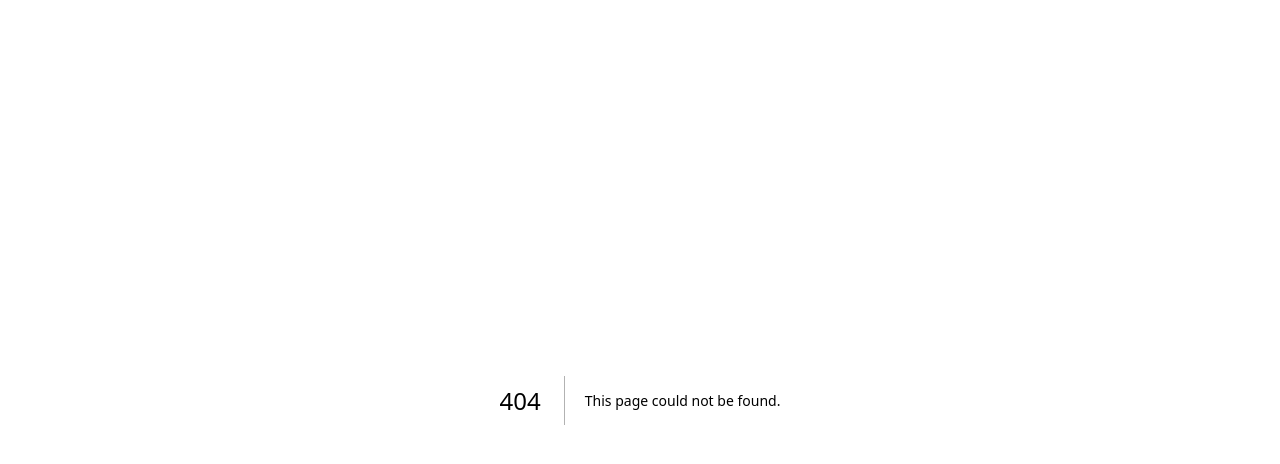
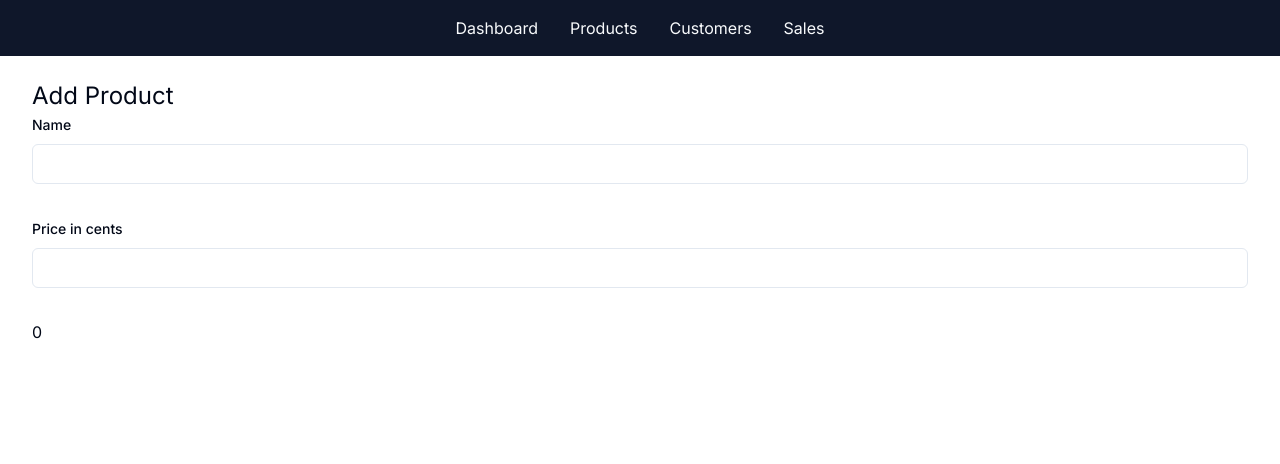
Before and after one commit to ezekuiel100/Ecommerce-next, a Next.js app: page /admin/products/new in a window 1280 px wide. Before the commit this address had no page. Shown: the top 464 px of the page. Built offline with nearby package versions, Linux system fonts and the light colour scheme.

Commit message:
New product page

```diff
--- a/package.json
+++ b/package.json
@@ -9,6 +9,7 @@
     "lint": "next lint"
   },
   "dependencies": {
+    "@radix-ui/react-label": "^2.0.2",
     "@radix-ui/react-slot": "^1.0.2",
     "class-variance-authority": "^0.7.0",
     "clsx": "^2.1.1",
--- /dev/null
+++ b/src/app/admin/products/new/page.tsx
@@ -0,0 +1,37 @@
+"use client";
+
+import { Input } from "@/components/ui/input";
+import { Label } from "@/components/ui/label";
+import { useState } from "react";
+
+export default function NewProductPage() {
+  const [princeInCents, setPrinceInCents] = useState<number>();
+
+  return (
+    <>
+      <h1 className="text-2xl">Add Product</h1>
+      <form className="space-y-8">
+        <div className="space-y-2">
+          <Label htmlFor="name">Name</Label>
+          <Input type="text" id="name" name="name" required />
+        </div>
+
+        <div className="space-y-2">
+          <Label htmlFor="priceInCents">Price in cents</Label>
+          <Input
+            type="number"
+            id="priceInCents"
+            name="priceInCents"
+            required
+            value={princeInCents}
+            onChange={(e) =>
+              setPrinceInCents(Number(e.target.value) || undefined)
+            }
+          />
+        </div>
+
+        <div className="">{(princeInCents || 0) / 100}</div>
+      </form>
+    </>
+  );
+}
--- a/src/app/admin/products/page.tsx
+++ b/src/app/admin/products/page.tsx
@@ -38,7 +38,7 @@
         <TableRow>
           <TableCell>Harry Poter</TableCell>
           <TableCell>100,00</TableCell>
-          <TableCell>Book</TableCell>
+          <TableCell>1</TableCell>
           <TableCell className="w-0">
             <span className="sr-only">Actions</span>
           </TableCell>
--- /dev/null
+++ b/src/components/ui/input.tsx
@@ -0,0 +1,25 @@
+import * as React from "react"
+
+import { cn } from "@/lib/utils"
+
+export interface InputProps
+  extends React.InputHTMLAttributes<HTMLInputElement> {}
+
+const Input = React.forwardRef<HTMLInputElement, InputProps>(
+  ({ className, type, ...props }, ref) => {
+    return (
+      <input
+        type={type}
+        className={cn(
+          "flex h-10 w-full rounded-md border border-input bg-background px-3 py-2 text-sm ring-offset-background file:border-0 file:bg-transparent file:text-sm file:font-medium placeholder:text-muted-foreground focus-visible:outline-none focus-visible:ring-2 focus-visible:ring-ring focus-visible:ring-offset-2 disabled:cursor-not-allowed disabled:opacity-50",
+          className
+        )}
+        ref={ref}
+        {...props}
+      />
+    )
+  }
+)
+Input.displayName = "Input"
+
+export { Input }
--- /dev/null
+++ b/src/components/ui/label.tsx
@@ -0,0 +1,26 @@
+"use client"
+
+import * as React from "react"
+import * as LabelPrimitive from "@radix-ui/react-label"
+import { cva, type VariantProps } from "class-variance-authority"
+
+import { cn } from "@/lib/utils"
+
+const labelVariants = cva(
+  "text-sm font-medium leading-none peer-disabled:cursor-not-allowed peer-disabled:opacity-70"
+)
+
+const Label = React.forwardRef<
+  React.ElementRef<typeof LabelPrimitive.Root>,
+  React.ComponentPropsWithoutRef<typeof LabelPrimitive.Root> &
+    VariantProps<typeof labelVariants>
+>(({ className, ...props }, ref) => (
+  <LabelPrimitive.Root
+    ref={ref}
+    className={cn(labelVariants(), className)}
+    {...props}
+  />
+))
+Label.displayName = LabelPrimitive.Root.displayName
+
+export { Label }
```
Also changed, not shown: 1 other file (tests, documents, lock files or other folders).
